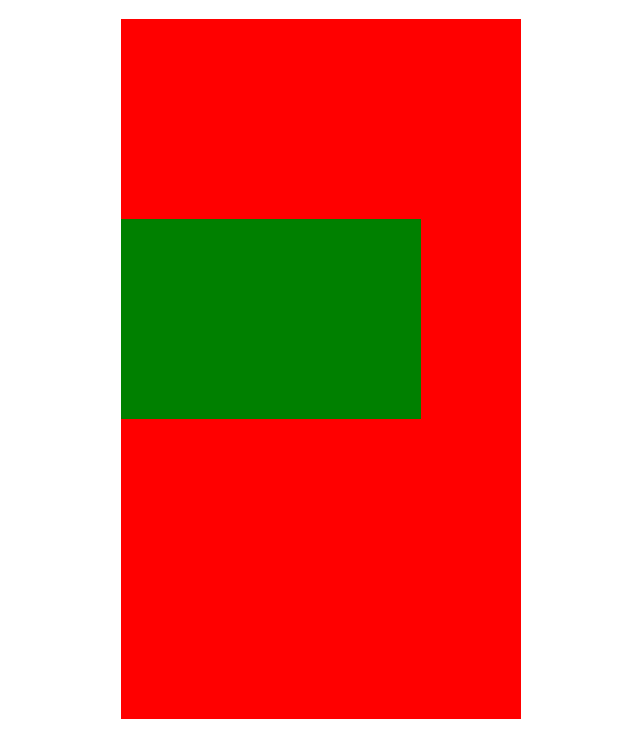
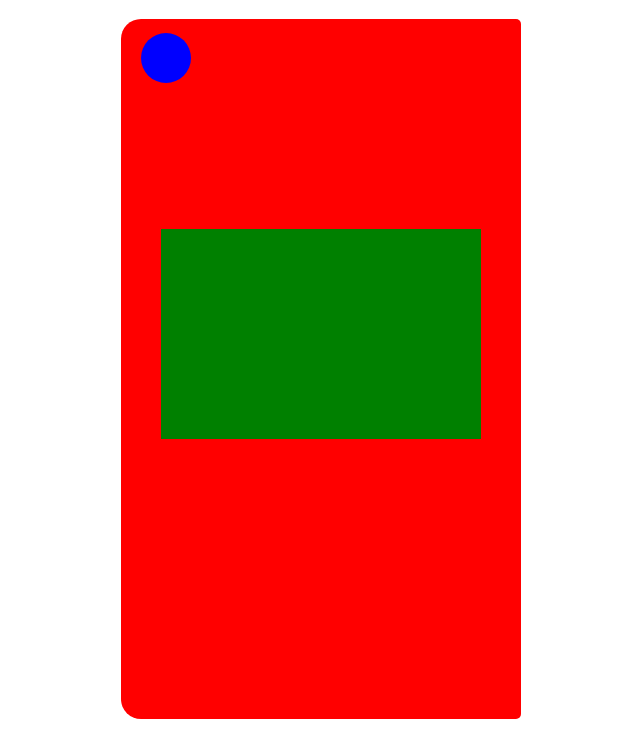
Before and after one commit to lulu4747/CSSpokedex, a plain HTML site: page index.html in a window 1280 px wide. Shown: the part 61-800 px from the top of the page, without its empty margins (319-959 px from the left). Drawn offline with Linux system fonts and the light colour scheme.

Commit message:
looking like something

```diff
--- a/index.html
+++ b/index.html
@@ -7,6 +7,7 @@
     <body>
         <h1>Pokedex en CSS</h1>
             <div class="shell">
+                <div class="camera"></div>
                 <div class="screen"></div>
             </div>
     </body>
--- a/styles.css
+++ b/styles.css
@@ -9,15 +9,27 @@ h1 {
 .shell {
     background: red;
     margin: auto;
+    position: relative;
     width: 400px;
     height: 700px;
+    border-radius: 20px 5px 5px 20px;
+}
+
+.camera {
+    position: absolute;
+    border-radius: 100% 100% 100% 100%;
+    background: blue;
+    width: 50px;
+    height: 50px;
+    top: 2%;
+    left: 5%;
 }
 
 .screen {
-    position: relative;
-    top: 200px;
-    width: 300px;
-    height: 200px
-    ;
+    position: absolute;
+    top: 30%;
+    left: 10%;
+    width: 80%;
+    height: 30%;
     background: green;
 }
```
